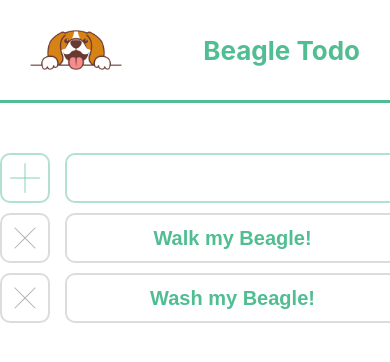
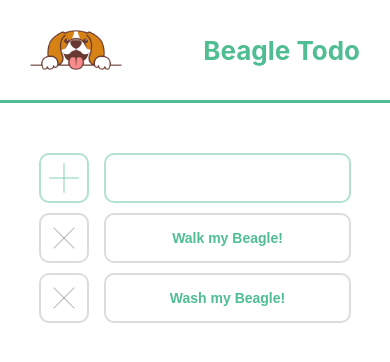
Before and after one commit to matvb/beagle-todo, a React (Create React App) app: page / in a window 390 px wide. Shown: the top 362 px of the page. Built offline with nearby package versions, Linux system fonts and the light colour scheme.

Commit message:
style: making design responsive in multiple screen sizes

```diff
--- a/src/index.css
+++ b/src/index.css
@@ -14,10 +14,12 @@ body {
   -webkit-font-smoothing: antialiased;
   -moz-osx-font-smoothing: grayscale;
   height: 100vh;
+  width: 100vw;
 }
 
 #root, .App {
   height: 100vh;
+  width: 100vw;
 }
 
 code {
@@ -57,7 +59,7 @@ code {
   float: left;
 }
 
-@media only screen and (max-width: 600px) {
+@media only screen and (max-width: 601px) {
   .hide-for-mobile {
     display: none !important;
   }
@@ -70,7 +72,6 @@ code {
 }
 
 .todo-item {
-  width: 400px;
   margin: 10px auto;
   display: flex;
 }
@@ -116,8 +117,6 @@ code {
   margin: 0 15px 0 0 !important;
 }
 
-
-
 .todo-item-add .todo-btn, .todo-item-add .todo-content {
   border-color: var(--green-transparent);
 }
@@ -156,5 +155,21 @@ button:hover > .btn-add-todo, button:hover > .btn-del-todo {
 }
 
 section.main-content{
-  margin-top: 50px;
+  margin: 50px auto 0 auto;
+  width: 35%;
 }
+
+@media only screen and (max-width: 600px)  {
+  section.main-content{
+    width: 80%;
+  }
+  .todo-item .todo-content{
+    font-size: 14px;
+  }
+}
+
+@media only screen and (min-width: 601px) and (max-width: 900px) {
+  section.main-content{
+    width: 60%;
+  }
+}
```
